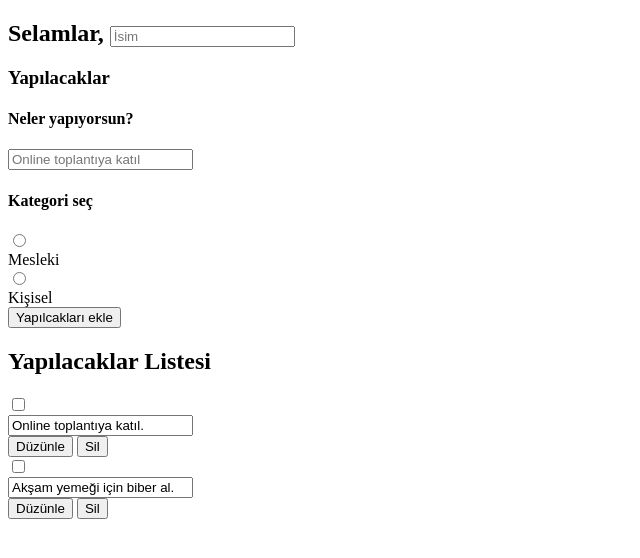
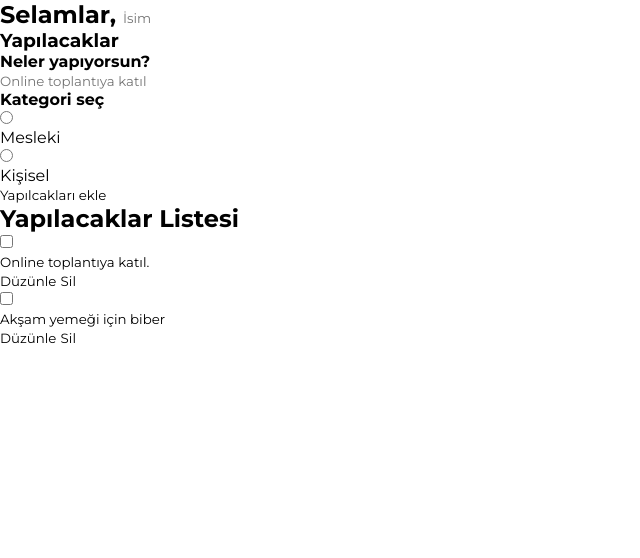
Before and after one commit to BekirSafak/TodoWithLocalStorage, a plain HTML site: page index.html in a window 1280 px wide. Shown: the whole page, without its empty margins (0-640 px from the left). Drawn offline with Linux system fonts and the light colour scheme.

Commit message:
style.css - type özelliklerine göre inputlar ayarlandı.

```diff
--- a/style.css
+++ b/style.css
@@ -11,3 +11,19 @@
     --business-glow: 0px 0px 4px rgba(58, 130, 238, 0.75);
     --personal-glow: 0px 0px 4px rgba(234, 64, 164, 0.75);
 }
+
+* {
+    margin: 0;
+    padding: 0;
+    box-sizing: border-box;
+    font-family: 'montserrat', sans-serif;
+}
+
+input:not([type="radio"]):not([type="checkbox"]),
+button {
+    appearance: none;
+    border: none;
+    outline: none;
+    background: none;
+    cursor: initial;
+}
```
